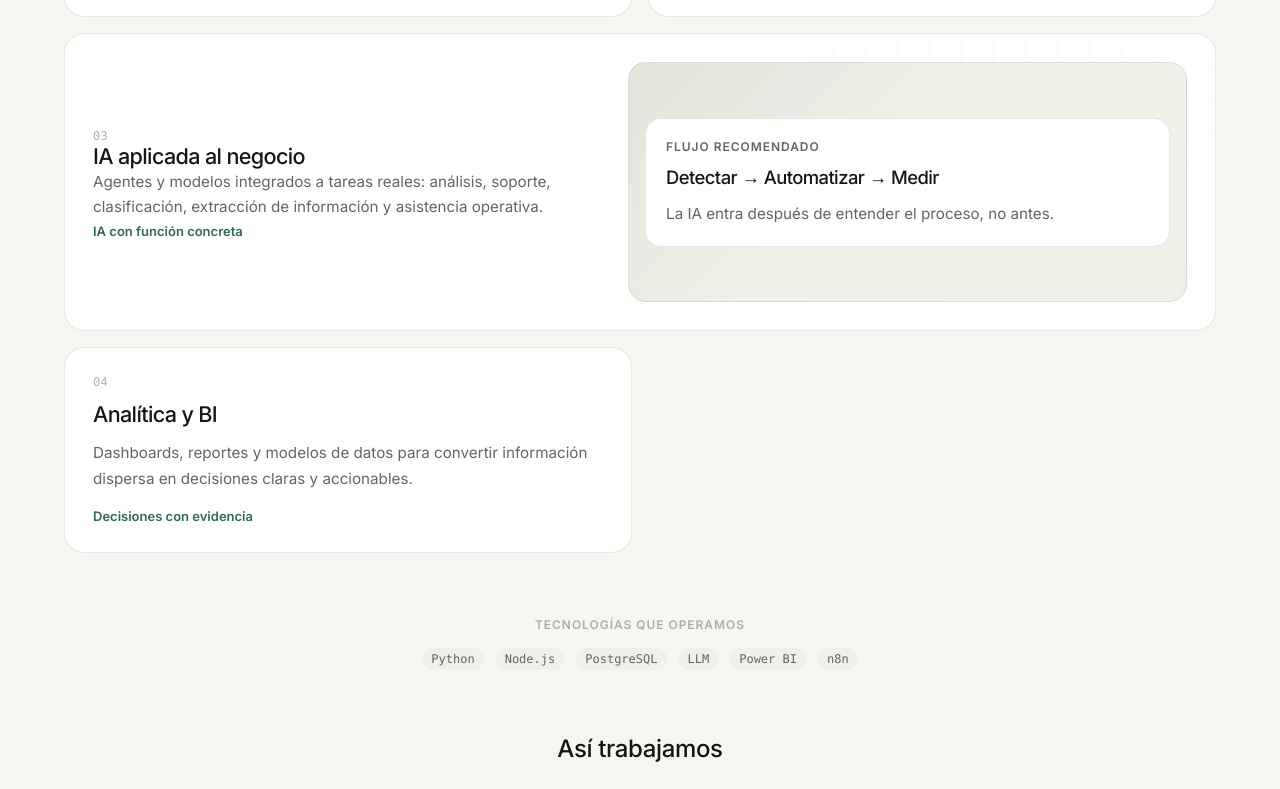
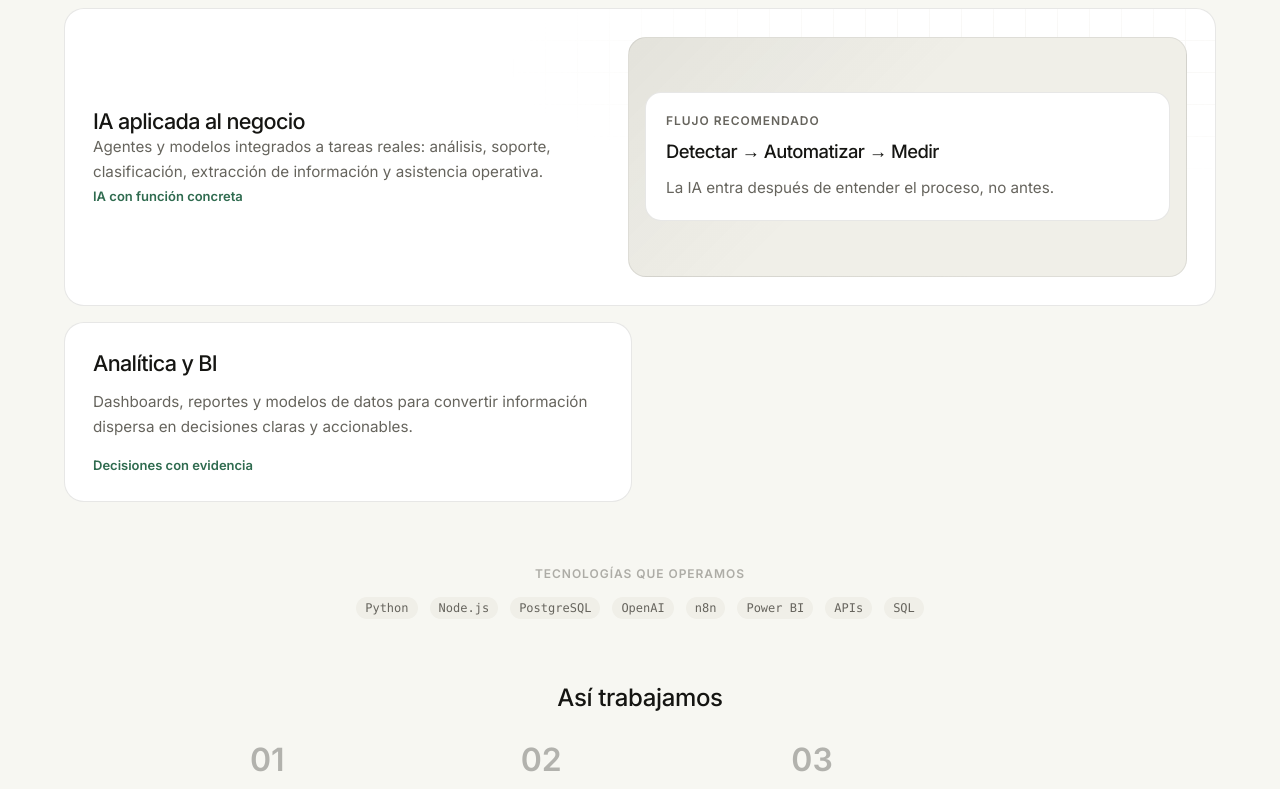
Before and after one commit to BillyBarrantes/tresnivelesweb, a Next.js app: page / in a window 1280 px wide. Shown: the part 2360-3149 px from the top of the page. Built offline with nearby package versions, Linux system fonts and the light colour scheme.

Commit message:
style: optimización final de interfaz y refinamiento visual

```diff
--- a/src/app/globals.css
+++ b/src/app/globals.css
@@ -832,7 +832,7 @@ body {
     display: flex;
     justify-content: center;
     gap: 2rem;
-    margin: -0.5rem auto 2.5rem;
+    margin: 1.5rem auto 2.5rem;
     flex-wrap: wrap;
 }
 
--- a/src/components/AboutSection.tsx
+++ b/src/components/AboutSection.tsx
@@ -1,4 +1,4 @@
-const coreTech = ['Python', 'Node.js', 'PostgreSQL', 'LLM', 'Power BI', 'n8n'];
+const coreTech = ['Python', 'Node.js', 'PostgreSQL', 'OpenAI', 'n8n', 'Power BI', 'APIs', 'SQL'];
 
 export default function AboutSection() {
   const capabilities = [
@@ -64,9 +64,6 @@ export default function AboutSection() {
             {i === 2 ? (
               <div className="capability-panel-inner">
                 <div>
-                  <span className="capability-mono-id">
-                    {String(i + 1).padStart(2, '0')}
-                  </span>
                   <h3>{cap.title}</h3>
                   <p>{cap.description}</p>
                   <span className="capability-outcome">{cap.outcome}</span>
@@ -81,9 +78,6 @@ export default function AboutSection() {
               </div>
             ) : (
               <>
-                <span className="capability-mono-id">
-                  {String(i + 1).padStart(2, '0')}
-                </span>
                 <h3>{cap.title}</h3>
                 <p>{cap.description}</p>
                 <span className="capability-outcome">{cap.outcome}</span>
--- a/src/components/ContactSection.tsx
+++ b/src/components/ContactSection.tsx
@@ -41,7 +41,7 @@ export default function ContactSection() {
     <section id="contacto" className="page-section">
       <h2 className="section-title">¿Listo para empezar?</h2>
       <p className="section-text">
-        Cuéntanos sobre tu proyecto. Te enviaremos una propuesta detallada,
+        Cuéntanos sobre tu operación. Recibirás una propuesta detallada
         sin compromiso.
       </p>
       {status === 'success' ? (
```
